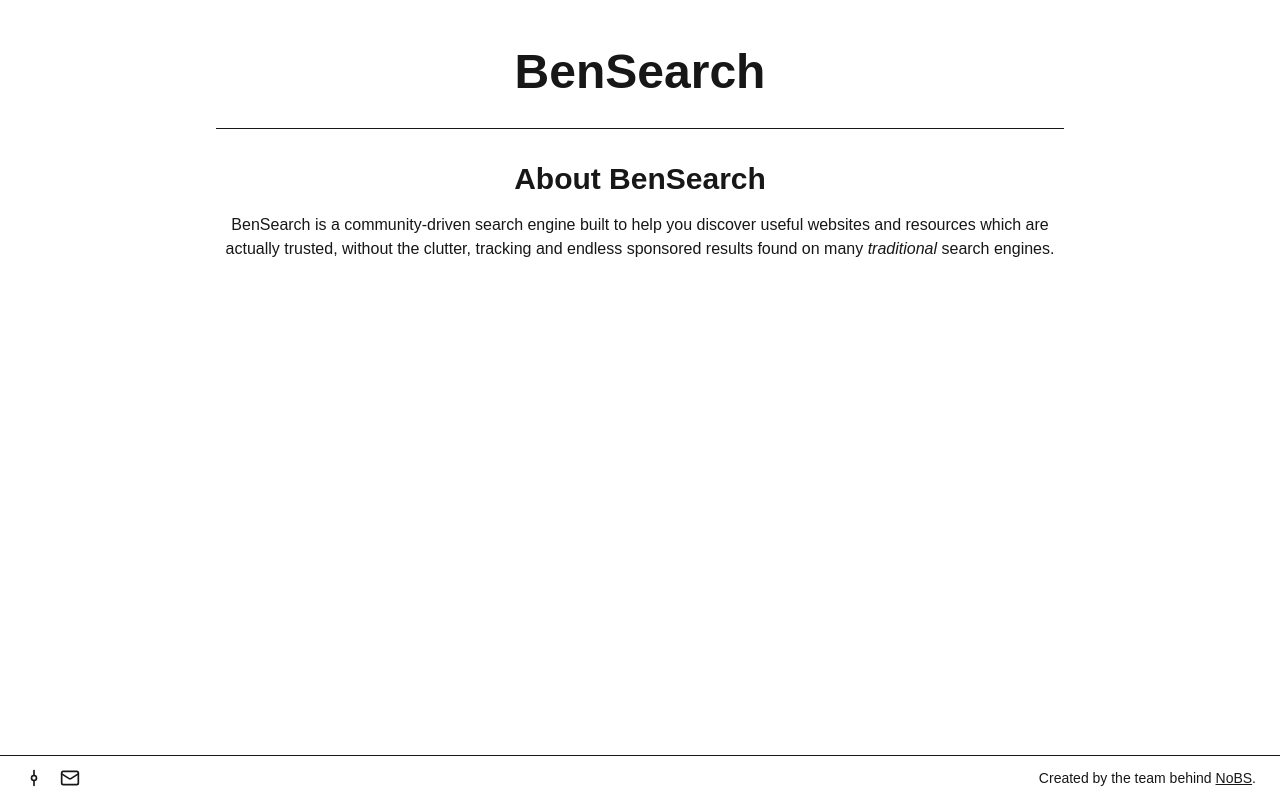
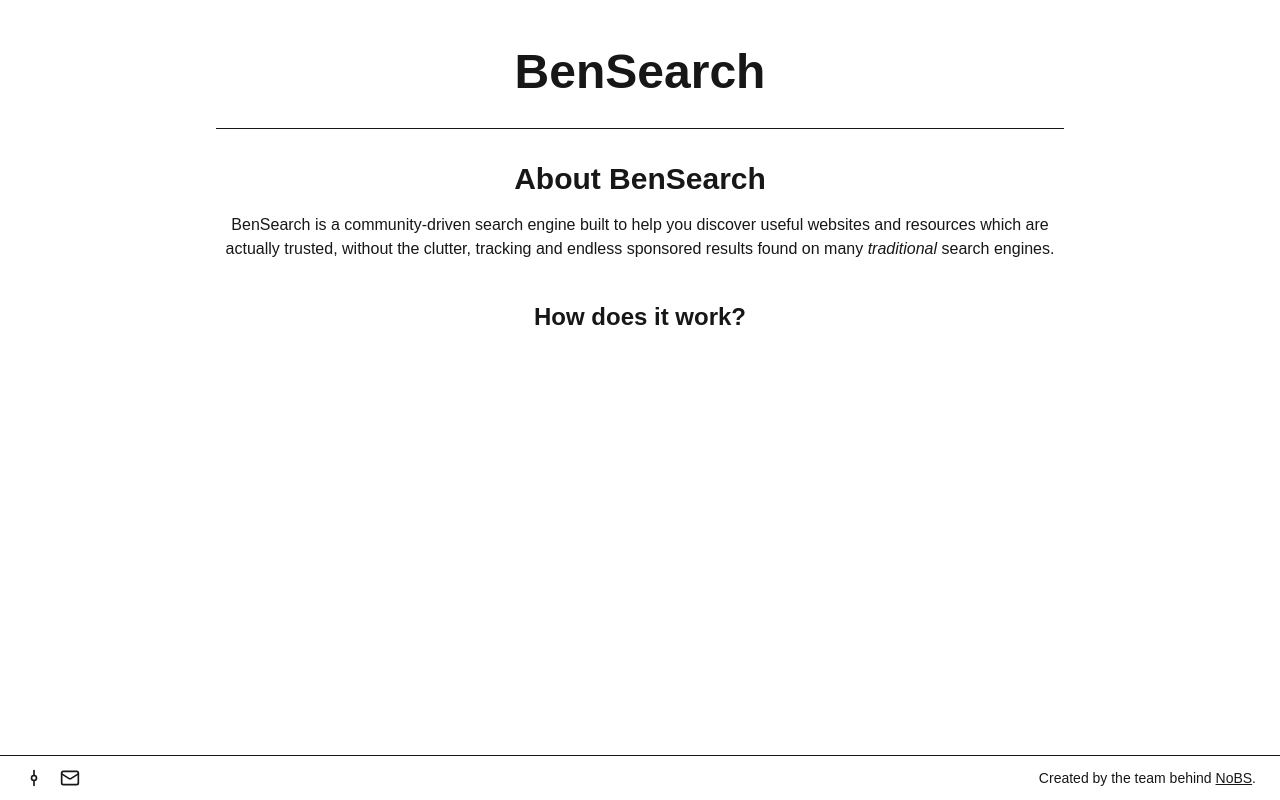
Before and after one commit to BennyGaming635/BenSearch, a Next.js app in the folder bensearch/: page /about in a window 1280 px wide. Built offline with nearby package versions, Linux system fonts and the light colour scheme.

Commit message:
add how it works title

```diff
--- a/bensearch/app/about/page.tsx
+++ b/bensearch/app/about/page.tsx
@@ -19,6 +19,10 @@
                 trusted, without the clutter, tracking and endless sponsored
                 results found on many <i>traditional</i> search engines.
             </p>
+
+            <h2 className="text-2xl font-semibold mt-10 mb-3">
+                How does it work?
+            </h2>
         </main>
     )
 }
```
